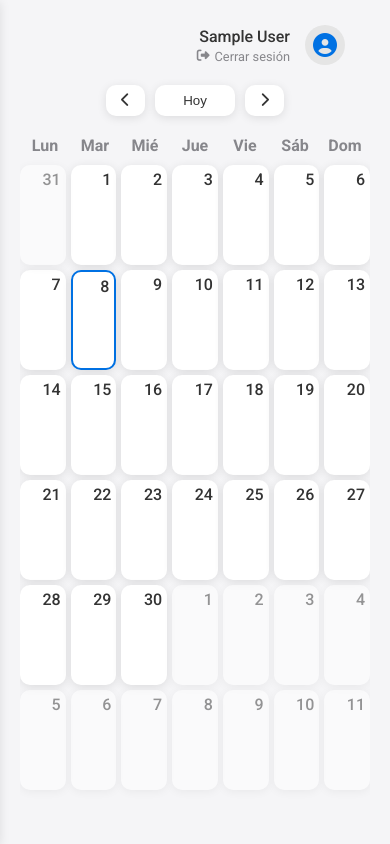
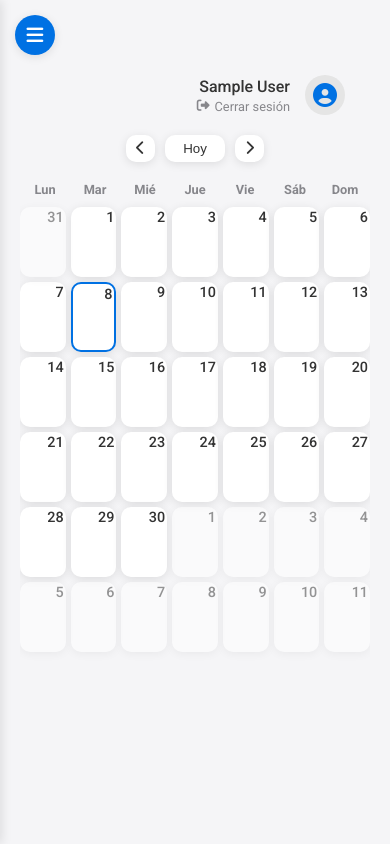
Before and after one commit to Egor1ch/Calendario-Digital, a PHP site: page /calendario/ in a window 390 px wide. Run offline with PHP 8.4, Linux system fonts and the light colour scheme; the visitor is signed in with stand-in values (Sample User, id 1); data that the repository does not hold is empty.

Commit message:
Menu desplegable casi hecho

```diff
--- a/css/styles.css
+++ b/css/styles.css
@@ -161,9 +161,10 @@ body {
     justify-content: center;
 }
 
+/* Reducir el espacio entre el mini calendario y selector de vistas */
 .mini-calendar-wrapper {
     padding: 10px 20px;
-    margin-bottom: 15px;
+    margin-bottom: 5px; /* Reducido de 15px a 5px */
 }
 
 .mini-calendar {
@@ -247,18 +248,21 @@ body {
     background-color: var(--hover-color);
 }
 
+/* Reducir el espacio inferior en el selector de vistas */
 .view-selector {
     display: flex;
     flex-direction: column;
-    gap: 5px;
-    padding: 10px 20px;
-    margin-bottom: 15px;
+    gap: 3px; /* Reducido de 5px a 3px */
+    padding: 5px 20px 10px; /* Reducido el padding superior e inferior */
+    margin-bottom: 5px; /* Reducido de 15px a 5px */
+    border-bottom: 1px solid var(--border-color); /* Añadir separador para mejor organización visual */
 }
 
+/* Ajuste de los botones del selector para que sean más compactos */
 .view-selector button {
     background: none;
     border: none;
-    padding: 10px;
+    padding: 8px 10px; /* Reducido el padding */
     cursor: pointer;
     border-radius: var(--border-radius);
     font-size: 0.9rem;
@@ -288,17 +292,19 @@ body {
     display: none;
 }
 
+/* Reducir el espacio en las categorías */
 .categories-section {
-    padding: 10px 20px;
+    padding: 5px 20px; /* Reducido de 10px 20px */
     flex: 1;
     overflow: auto;
 }
 
+/* Reducir el espacio bajo el encabezado de categorías */
 .section-header {
     display: flex;
     justify-content: space-between;
     align-items: center;
-    margin-bottom: 15px;
+    margin-bottom: 10px; /* Reducido de 15px */
 }
 
 .section-header h3 {
@@ -325,12 +331,14 @@ body {
     background-color: var(--hover-color);
 }
 
+/* Reducir el espacio entre elementos de categoría */
 .categories-list {
     display: flex;
     flex-direction: column;
-    gap: 10px;
+    gap: 5px; /* Reducido de 10px */
 }
 
+/* Reducir el padding vertical de las etiquetas de categoría */
 .category-item {
     display: flex;
     align-items: center;
@@ -346,7 +354,7 @@ body {
     align-items: center;
     cursor: pointer;
     width: 100%;
-    padding: 8px;
+    padding: 6px 8px; /* Reducido de 8px */
     border-radius: var(--border-radius);
     transition: background-color 0.2s;
     flex: 1;
@@ -1133,29 +1141,180 @@ input[type="color"]::-webkit-color-swatch {
     box-shadow: var(--shadow);
 }
 
-/* Responsive design */
+/* Responsive design - Implementación mejorada */
 @media (max-width: 900px) {
     .container {
         flex-direction: column;
     }
 
     .sidebar {
-        position: absolute;
+        position: fixed;
         z-index: 100;
         height: 100%;
         transform: translateX(-100%);
+        transition: transform 0.3s ease;
+        box-shadow: 2px 0 10px rgba(0, 0, 0, 0.1);
+        width: 250px;
     }
 
     .sidebar.show {
         transform: translateX(0);
     }
 
+    /* Añadir botón para mostrar/ocultar sidebar en móvil */
+    .toggle-sidebar-btn {
+        display: block;
+        position: fixed;
+        top: 15px;
+        left: 15px;
+        background-color: var(--primary-color);
+        color: white;
+        border: none;
+        border-radius: 50%;
+        width: 40px;
+        height: 40px;
+        font-size: 1.2rem;
+        z-index: 99;
+        box-shadow: var(--shadow);
+        cursor: pointer;
+        display: flex;
+        align-items: center;
+        justify-content: center;
+    }
+
+    /* Overlay para cerrar sidebar al tocar fuera */
+    .sidebar-overlay {
+        display: none;
+        position: fixed;
+        top: 0;
+        left: 0;
+        right: 0;
+        bottom: 0;
+        background-color: rgba(0, 0, 0, 0.5);
+        z-index: 99;
+    }
+
+    .sidebar-overlay.show {
+        display: block;
+    }
+
     .calendar-container {
         width: 100%;
+        padding-top: 60px; /* Espacio para el botón toggle */
     }
 
+    /* Ajustes para header en móvil */
+    .header-top-row {
+        flex-direction: column;
+        align-items: flex-start;
+    }
+
+    .user-info-top {
+        margin-top: 10px;
+        width: 100%;
+        justify-content: flex-end;
+    }
+
+    /* Ajustes para vistas del calendario */
     .days {
-        grid-auto-rows: minmax(80px, 1fr);
+        grid-auto-rows: minmax(70px, 1fr);
+    }
+
+    .day {
+        min-height: 70px;
+        padding: 2px;
+    }
+
+    .day-number {
+        font-size: 0.9rem;
+    }
+
+    .event {
+        padding: 2px 4px;
+        font-size: 0.7rem;
+    }
+
+    /* Ajustes para vista semanal */
+    .week-header {
+        grid-template-columns: 50px repeat(7, 1fr);
+    }
+
+    .week-container {
+        grid-template-columns: 50px repeat(7, 1fr);
+    }
+
+    .day-header {
+        padding: 10px 2px;
+    }
+
+    .day-header .day-name {
+        font-size: 0.8rem;
+    }
+
+    .day-header .day-number {
+        font-size: 1.2rem;
+        width: 30px;
+        height: 30px;
+    }
+
+    /* Ajustes para vista de año */
+    .year-grid {
+        grid-template-columns: repeat(2, 1fr);
+        gap: 10px;
+    }
+
+    .year-month-header {
+        font-size: 1rem;
+        padding: 8px;
+    }
+
+    .year-day {
+        font-size: 0.7rem;
+    }
+}
+
+@media (max-width: 600px) {
+    /* Ajustes adicionales para dispositivos más pequeños */
+    .calendar-nav button {
+        padding: 6px 10px;
+    }
+
+    .calendar-nav button#today-btn {
+        min-width: 60px;
+    }
+
+    .current-date h2 {
+        font-size: 1.5rem;
+    }
+
+    .weekdays div {
+        font-size: 0.8rem;
+    }
+
+    /* Ajustar vista de año para pantallas más pequeñas */
+    .year-grid {
+        grid-template-columns: 1fr;
+    }
+
+    /* Ajustes para modales en pantallas pequeñas */
+    .modal-content {
+        width: 95%;
+        padding: 15px;
+    }
+
+    .form-group label {
+        font-size: 0.9rem;
+    }
+
+    .form-group input,
+    .form-group select,
+    .form-group textarea {
+        padding: 8px;
+    }
+
+    .form-actions button {
+        padding: 8px 15px;
+        font-size: 0.9rem;
     }
 }
 
--- a/index.php
+++ b/index.php
@@ -38,6 +38,7 @@ if (!isset($_SESSION["loggedin"]) || $_SESSION["loggedin"] !== true) {
     <link href="https://fonts.googleapis.com/css2?family=Roboto:wght@300;400;500;700&display=swap" rel="stylesheet">
 </head>
 <body>
+    <!-- El botón toggle y overlay se añadirán dinámicamente desde JavaScript -->
     <div class="container">
         <aside class="sidebar">
             <div class="sidebar-header">
@@ -52,33 +53,7 @@ if (!isset($_SESSION["loggedin"]) || $_SESSION["loggedin"] !== true) {
                 <span>Crear evento</span>
             </button>
 
-            <div class="mini-calendar-wrapper">
-                <div class="mini-calendar" id="mini-calendar"></div>
-                <div class="mini-calendar-nav">
-                    <button id="mini-prev"><i class="fas fa-chevron-left"></i></button>
-                    <button id="mini-next"><i class="fas fa-chevron-right"></i></button>
-                </div>
-            </div>
-
-            <div class="view-selector">
-                <button data-view="year">
-                    <i class="fas fa-calendar"></i>
-                    <span>Año</span>
-                </button>
-                <button class="active" data-view="month">
-                    <i class="fas fa-calendar-days"></i>
-                    <span>Mes</span>
-                </button>
-                <button data-view="week">
-                    <i class="fas fa-calendar-week"></i>
-                    <span>Semana</span>
-                </button>
-                <button data-view="day">
-                    <i class="fas fa-calendar-day"></i>
-                    <span>Día</span>
-                </button>
-            </div>
-
+            <!-- Mover las categorías arriba del mini calendario -->
             <div class="categories-section">
                 <div class="section-header">
                     <h3>Categorías</h3>
@@ -105,6 +80,33 @@ if (!isset($_SESSION["loggedin"]) || $_SESSION["loggedin"] !== true) {
                         </label>
                     </div>
                     <!-- Las categorías personalizadas se añadirán aquí dinámicamente -->
+                </div>
+            </div>
+
+            <div class="view-selector">
+                <button data-view="year">
+                    <i class="fas fa-calendar"></i>
+                    <span>Año</span>
+                </button>
+                <button class="active" data-view="month">
+                    <i class="fas fa-calendar-days"></i>
+                    <span>Mes</span>
+                </button>
+                <button data-view="week">
+                    <i class="fas fa-calendar-week"></i>
+                    <span>Semana</span>
+                </button>
+                <button data-view="day">
+                    <i class="fas fa-calendar-day"></i>
+                    <span>Día</span>
+                </button>
+            </div>
+
+            <div class="mini-calendar-wrapper">
+                <div class="mini-calendar" id="mini-calendar"></div>
+                <div class="mini-calendar-nav">
+                    <button id="mini-prev"><i class="fas fa-chevron-left"></i></button>
+                    <button id="mini-next"><i class="fas fa-chevron-right"></i></button>
                 </div>
             </div>
 
--- a/js/calendar.js
+++ b/js/calendar.js
@@ -67,6 +67,9 @@ document.addEventListener('DOMContentLoaded', () => {
     document.getElementById('create-event-sidebar').addEventListener('click', () => {
         showEventModal();
     });
+
+    // Añadir botón de toggle para sidebar en dispositivos móviles
+    createMobileSidebarToggle();
 
     // Event listener para toggle del tema (claro/oscuro)
     document.getElementById('theme-toggle').addEventListener('change', toggleTheme);
@@ -780,3 +783,48 @@ function handleDayClick(date) {
     currentDate = date;
     showEventModal(null, date);
 }
+
+// Función para crear el botón de toggle del sidebar en móviles
+function createMobileSidebarToggle() {
+    // Crear botón de toggle
+    const toggleBtn = document.createElement('button');
+    toggleBtn.classList.add('toggle-sidebar-btn');
+    toggleBtn.innerHTML = '<i class="fas fa-bars"></i>';
+
+    // Crear overlay para cerrar sidebar al tocar fuera
+    const overlay = document.createElement('div');
+    overlay.classList.add('sidebar-overlay');
+
+    // Añadir elementos al DOM
+    document.body.appendChild(toggleBtn);
+    document.body.appendChild(overlay);
+
+    // Event listener para botón de toggle
+    toggleBtn.addEventListener('click', toggleSidebar);
+
+    // Event listener para overlay
+    overlay.addEventListener('click', closeSidebar);
+}
+
+// Función para mostrar/ocultar el sidebar
+function toggleSidebar() {
+    const sidebar = document.querySelector('.sidebar');
+    const overlay = document.querySelector('.sidebar-overlay');
+
+    if (sidebar.classList.contains('show')) {
+        sidebar.classList.remove('show');
+        overlay.classList.remove('show');
+    } else {
+        sidebar.classList.add('show');
+        overlay.classList.add('show');
+    }
+}
+
+// Función para cerrar el sidebar
+function closeSidebar() {
+    const sidebar = document.querySelector('.sidebar');
+    const overlay = document.querySelector('.sidebar-overlay');
+
+    sidebar.classList.remove('show');
+    overlay.classList.remove('show');
+}
```
Also changed, not shown: index.html (+28 -27 lines).
